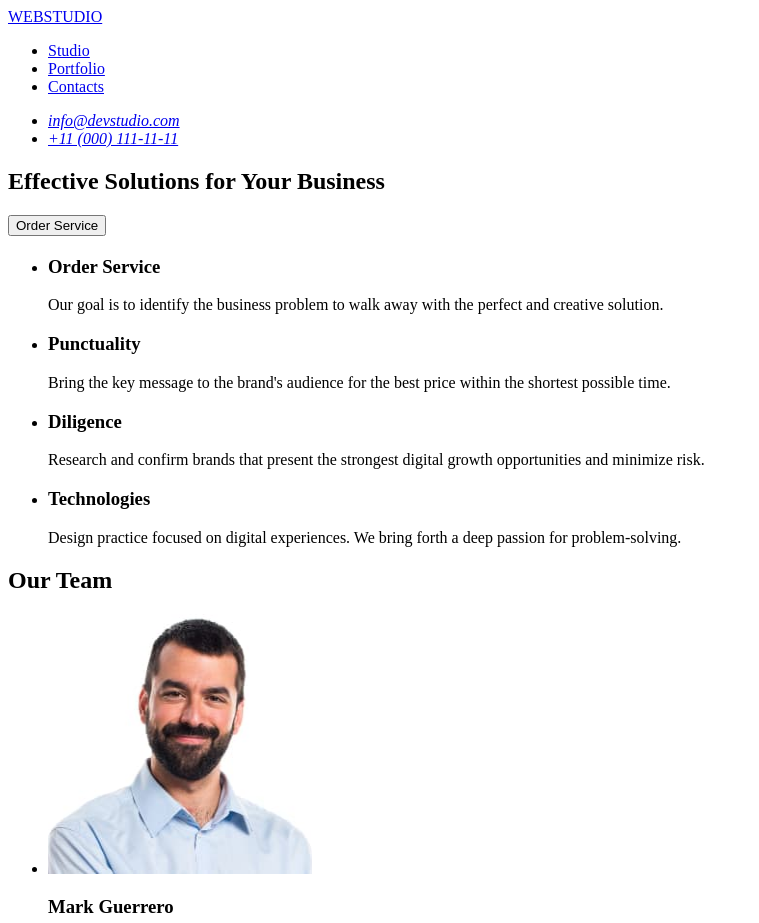
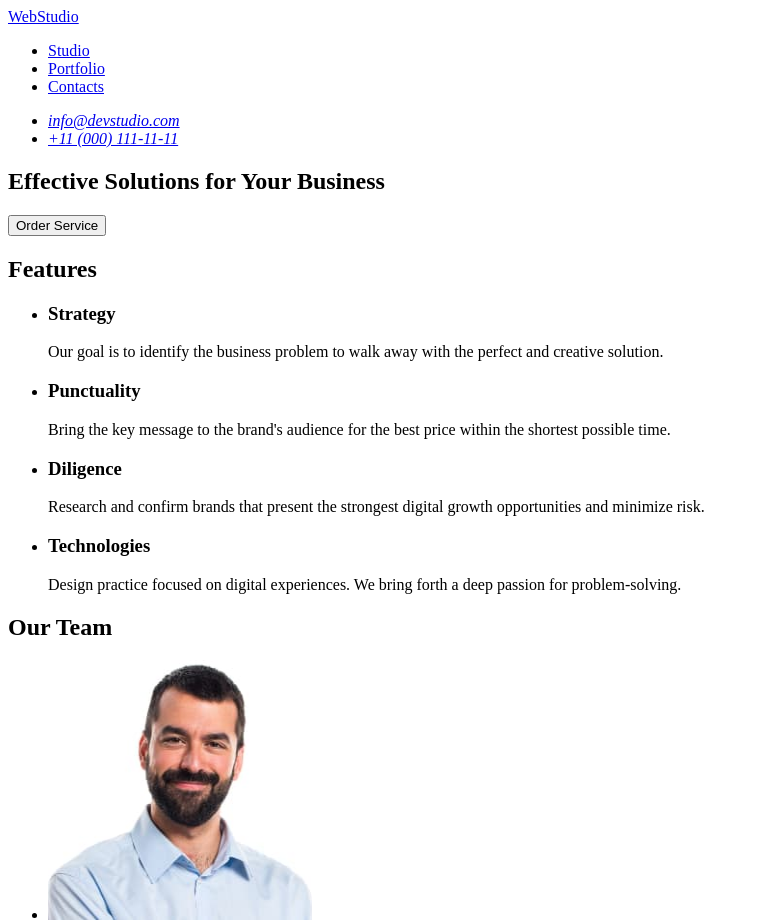
Before and after one commit to Tinadin11/goit-markup-hw-01, a plain HTML site: page index.html in a window 1280 px wide. Shown: the top 923 px of the page, without its empty margins (0-759 px from the left). Drawn offline with Linux system fonts and the light colour scheme.

Commit message:
update index.html

```diff
--- a/index.html
+++ b/index.html
@@ -7,8 +7,9 @@
   </head>
   <body>
     <header>
-      <a href="./index.html">WEBSTUDIO</a>
       <nav>
+        <a href="./index.html">WebStudio</a>
+
         <ul>
           <li>
             <a href="./index.html">Studio</a>
@@ -43,10 +44,10 @@
 
       <!-- #region section 1 -->
       <section>
-        <h2></h2>
+        <h2>Features</h2>
         <ul>
           <li>
-            <h3>Order Service</h3>
+            <h3>Strategy</h3>
             <p>
               Our goal is to identify the business problem to walk away with the
               perfect and creative solution.
@@ -127,7 +128,7 @@
     </main>
 
     <footer>
-      <a href="./index.html">WEBSTUDIO</a>
+      <a href="./index.html">WebStudio</a>
       <p>
         Increase the flow of customers and sales for your business with digital
         marketing & growth solutions.
```
